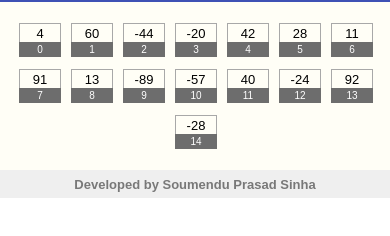
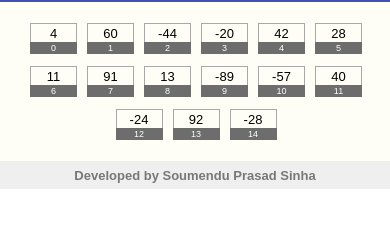
Before and after one commit to soumsps/algo-visualizer, a website: page src/index.html in a window 390 px wide. Shown: the part 48-284 px from the top of the page. Drawn offline with nearby package versions, Linux system fonts and the light colour scheme; files that its build step writes are made by us from their sources.

Commit message:
test fix mobile responsive

```diff
--- a/src/css/sass/animation-panel.scss
+++ b/src/css/sass/animation-panel.scss
@@ -70,7 +70,7 @@
   }
 
   @media only screen and (max-width: 600px) {
-    width: 40px;
+    width: 45px;
     margin: 6px;
 
     .item-value {
@@ -79,8 +79,8 @@
     }
 
     .item-index {
-      padding: 1px 0px;
-      font-size: 10px;
+      padding: 0px 0px;
+      font-size: 9px;
     }
   }
 }
```
